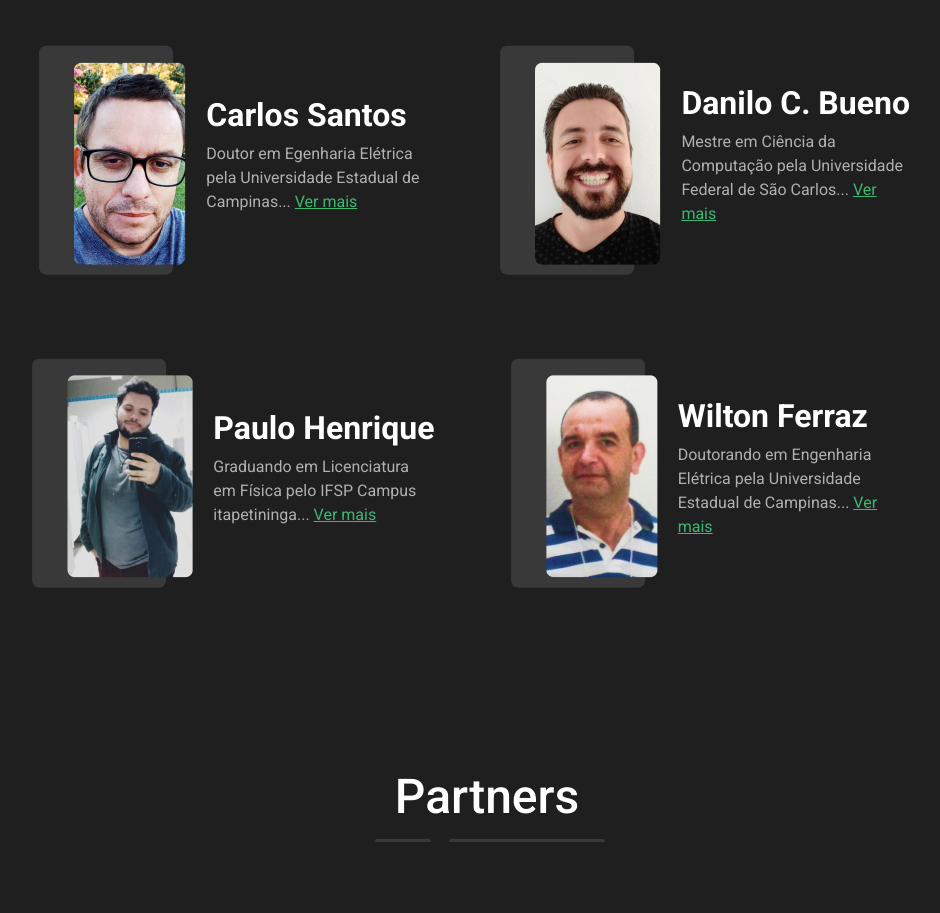
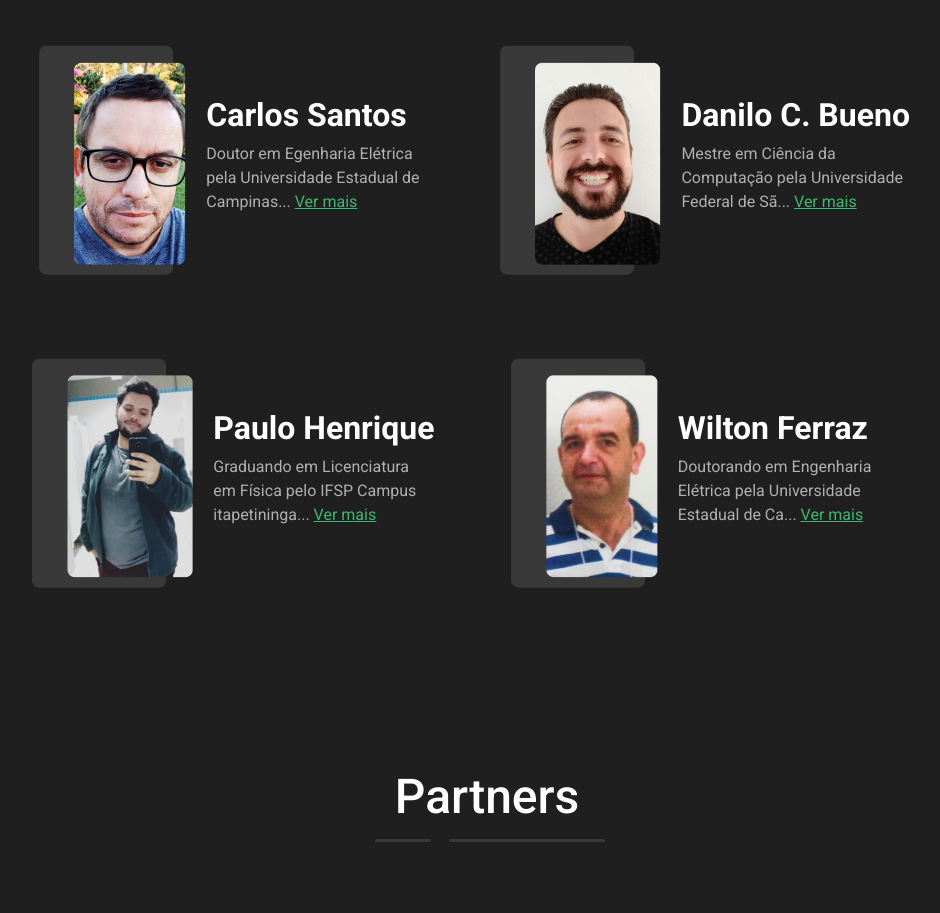
Before and after one commit to paulhenrique/gtac, a React (Create React App) app: page / in a window 1280 px wide. Shown: the part 3500-4413 px from the top of the page, without its empty margins (153-1093 px from the left). Built offline with nearby package versions, Linux system fonts and the light colour scheme.

Commit message:
Atualizando time

```diff
--- a/src/components/CardMember/index.tsx
+++ b/src/components/CardMember/index.tsx
@@ -21,7 +21,7 @@ const CardMember: React.FC<CardMemberProps> = ({ member }) => {
       </div>
       <div className="containerMemberDescription">
         <h3>{member.name}</h3>
-        <p>{member.description}... <a href={member.link} target="_blank">Ver mais</a></p>
+        <p>{member.description}... <a href={member.link} target="_blank" rel="noreferrer">Ver mais</a></p>
       </div>
     </div>
   )
--- a/src/components/Support/index.tsx
+++ b/src/components/Support/index.tsx
@@ -8,25 +8,25 @@ const members = [
     name: 'Carlos Santos',
     description: 'Doutor em Egenharia Elétrica pela Universidade Estadual de Campinas',
     picture: 'img/photos/carlos.png',
-    link: 'aaaa'
+    link: 'http://lattes.cnpq.br/2704773293662530'
   },
   {
     name: 'Danilo C. Bueno',
-    description: 'Mestre em Ciência da Computação pela Universidade Federal de São Carlos',
+    description: 'Mestre em Ciência da Computação pela Universidade Federal de Sã',
     picture: 'img/photos/danilo.png',
-    link: 'aaaa'
+    link: 'http://lattes.cnpq.br/0922970312299191'
   },
   {
     name: 'Paulo Henrique',
     description: 'Graduando em Licenciatura em Física pelo IFSP Campus itapetininga',
     picture: 'img/photos/paulo.png',
-    link: 'aaaa'
+    link: 'http://lattes.cnpq.br/1994196517067630'
   },
   {
     name: 'Wilton Ferraz',
-    description: 'Doutorando em Engenharia Elétrica pela Universidade Estadual de Campinas',
+    description: 'Doutorando em Engenharia Elétrica pela Universidade Estadual de Ca',
     picture: 'img/photos/wilton.png',
-    link: 'aaaa'
+    link: 'http://lattes.cnpq.br/4328187599187471'
   }
 ]
 function Support() {
```
